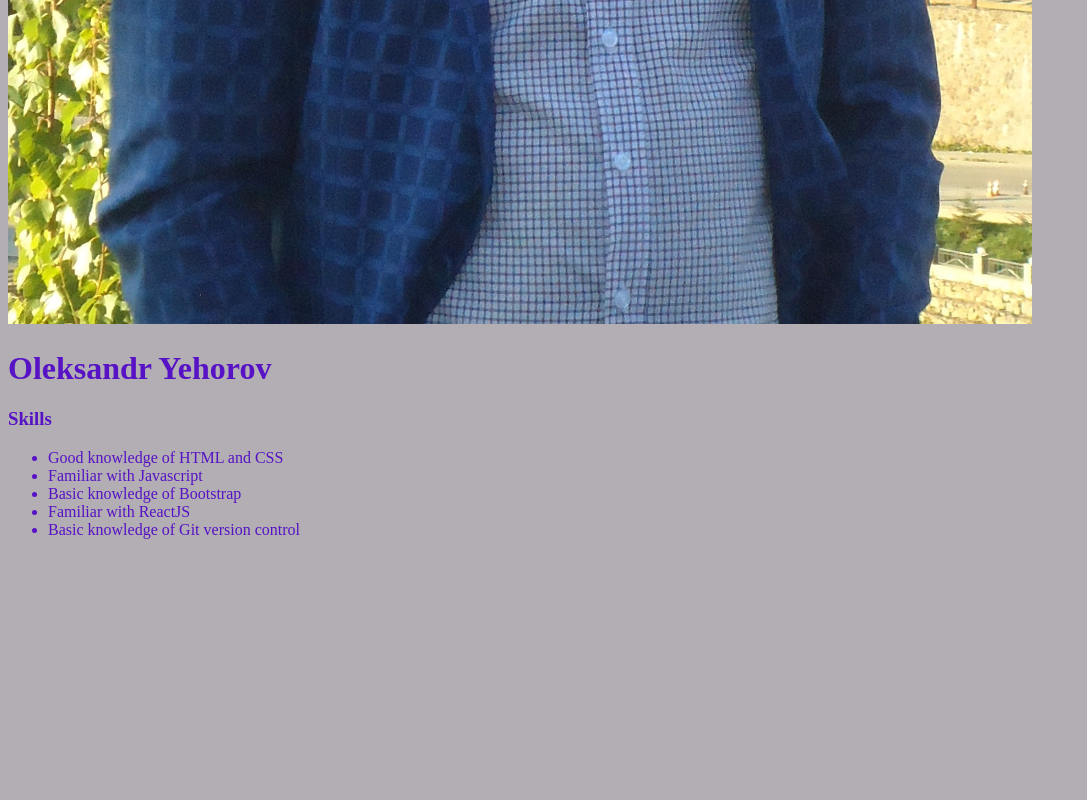
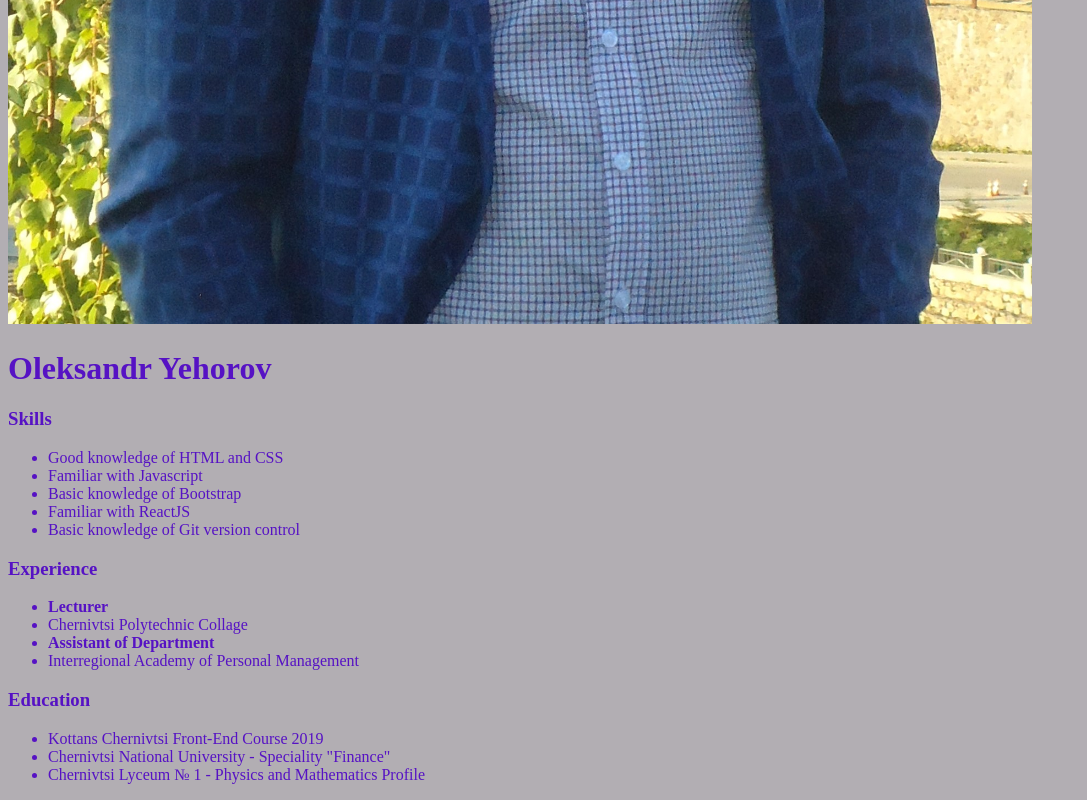
Before and after one commit to oleksandr-yehorov/rsschool-cv, a plain HTML site: page index.html in a window 1280 px wide. Shown: the part 913-1713 px from the top of the page, without its empty margins (0-1087 px from the left). Before the commit the page ends 1468 px from the top, so only its background shows below. Drawn offline with Linux system fonts and the light colour scheme.

Commit message:
fix: add changes to main section

```diff
--- a/index.html
+++ b/index.html
@@ -23,7 +23,23 @@
                 <li>Basic knowledge of Git version control</li>
             </ul>
         </div>
-
+        <div class="experience">
+                <h3>Experience</h3>
+                <ul>
+                    <li><b>Lecturer</b></li>
+                    <li>Chernivtsi Polytechnic Collage</li>
+                    <li><b>Assistant of Department</b></li>
+                    <li>Interregional Academy of Personal Management</li>
+                </ul>
+            </div>
+            <div class="education">
+                <h3>Education</h3>
+                <ul>
+                    <li>Kottans Chernivtsi Front-End Course 2019</li>
+                    <li>Chernivtsi National University - Speciality "Finance"</li>
+                    <li>Chernivtsi Lyceum № 1 - Physics and Mathematics Profile</li>
+                </ul>
+            </div>
 
         </div>
     </main>
```
